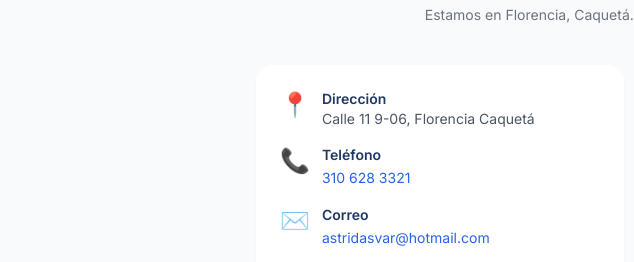
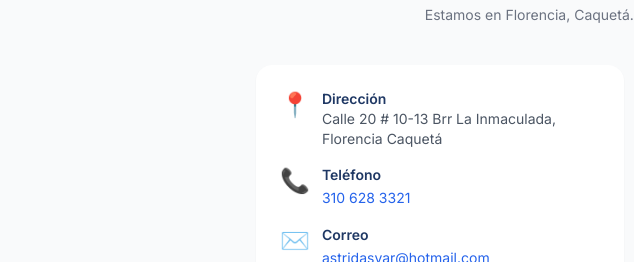
Before and after one commit to juanjoosorio021-hue/pagina_web_unilabor, a plain HTML site: page contacto.html in a window 1280 px wide. Shown: the part 183-445 px from the top of the page, 0-634 px from the left. Drawn offline with nearby package versions, Linux system fonts and the light colour scheme.

Commit message:
Add files via upload

```diff
--- a/contacto.html
+++ b/contacto.html
@@ -30,7 +30,7 @@
       <div class="bg-white rounded-2xl p-6 shadow-sm space-y-4">
         <div class="flex items-start gap-3">
           <span class="text-2xl">📍</span>
-          <div><p class="font-semibold text-primary text-sm">Dirección</p><p class="text-gray-600 text-sm">Calle 11 9-06, Florencia Caquetá</p></div>
+          <div><p class="font-semibold text-primary text-sm">Dirección</p><p class="text-gray-600 text-sm">Calle 20 # 10-13 Brr La Inmaculada, Florencia Caquetá</p></div>
         </div>
         <div class="flex items-start gap-3">
           <span class="text-2xl">📞</span>
```
Also changed, not shown: index.html (+1 -1 lines).
